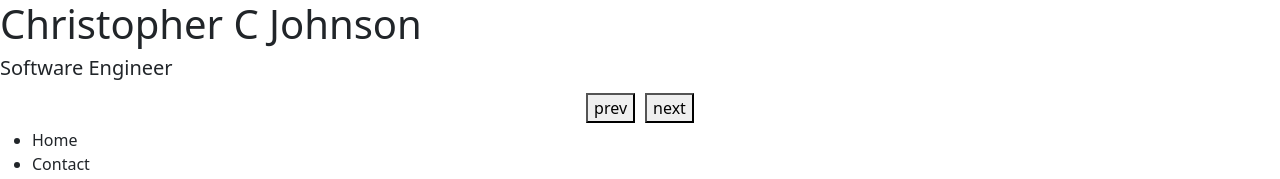
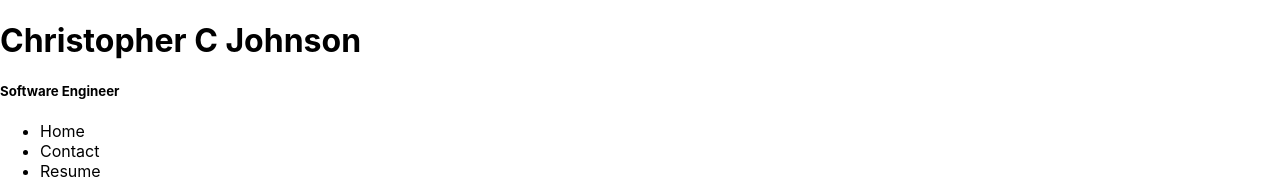
Before and after one commit to redpumpkin21/christophercjohnson, a React (Create React App) app: page / in a window 1280 px wide. Shown: the top 179 px of the page. Built offline with nearby package versions, Linux system fonts and the light colour scheme.

Commit message:
deleted stuff

```diff
--- a/src/App.js
+++ b/src/App.js
@@ -1,22 +1,18 @@
 
 import './css/App.css';
-import 'bootstrap/dist/css/bootstrap.min.css';
+
 import About from './Component/About';
 import Projects from './Component/Projects';
 import Nav from './Component/Nav';
 import Footer from './Component/Footer';
-import Carousel, {CarouselItem} from './Component/Carousel';
+
 function App() {
   return (
     <div className="App">
       <header className="App-header">
         <h1>Christopher C Johnson</h1>
         <h5> Software Engineer</h5>
-        <Carousel >
-                <CarouselItem>item 1</CarouselItem>
-                <CarouselItem>item 2</CarouselItem>
-                <CarouselItem>item 3</CarouselItem>
-            </Carousel>
+
         <Nav />
         <About />
         <Projects />
--- a/src/index.js
+++ b/src/index.js
@@ -3,7 +3,7 @@ import ReactDOM from 'react-dom';
 import './index.css';
 import App from './App';
 import reportWebVitals from './reportWebVitals';
-import 'bootstrap/dist/css/bootstrap.css';
+
 ReactDOM.render(
   <React.StrictMode>
     <App />
```
